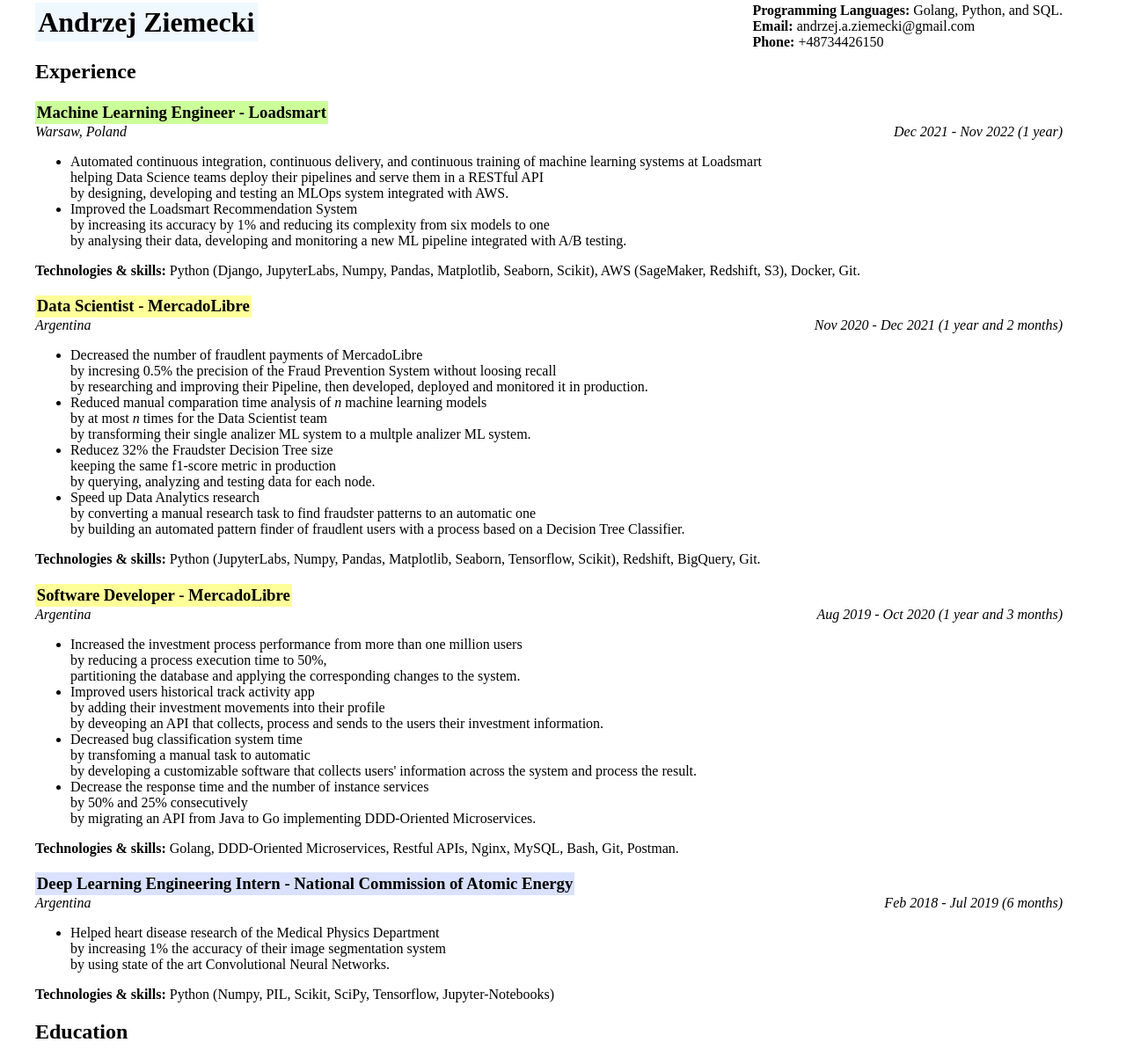
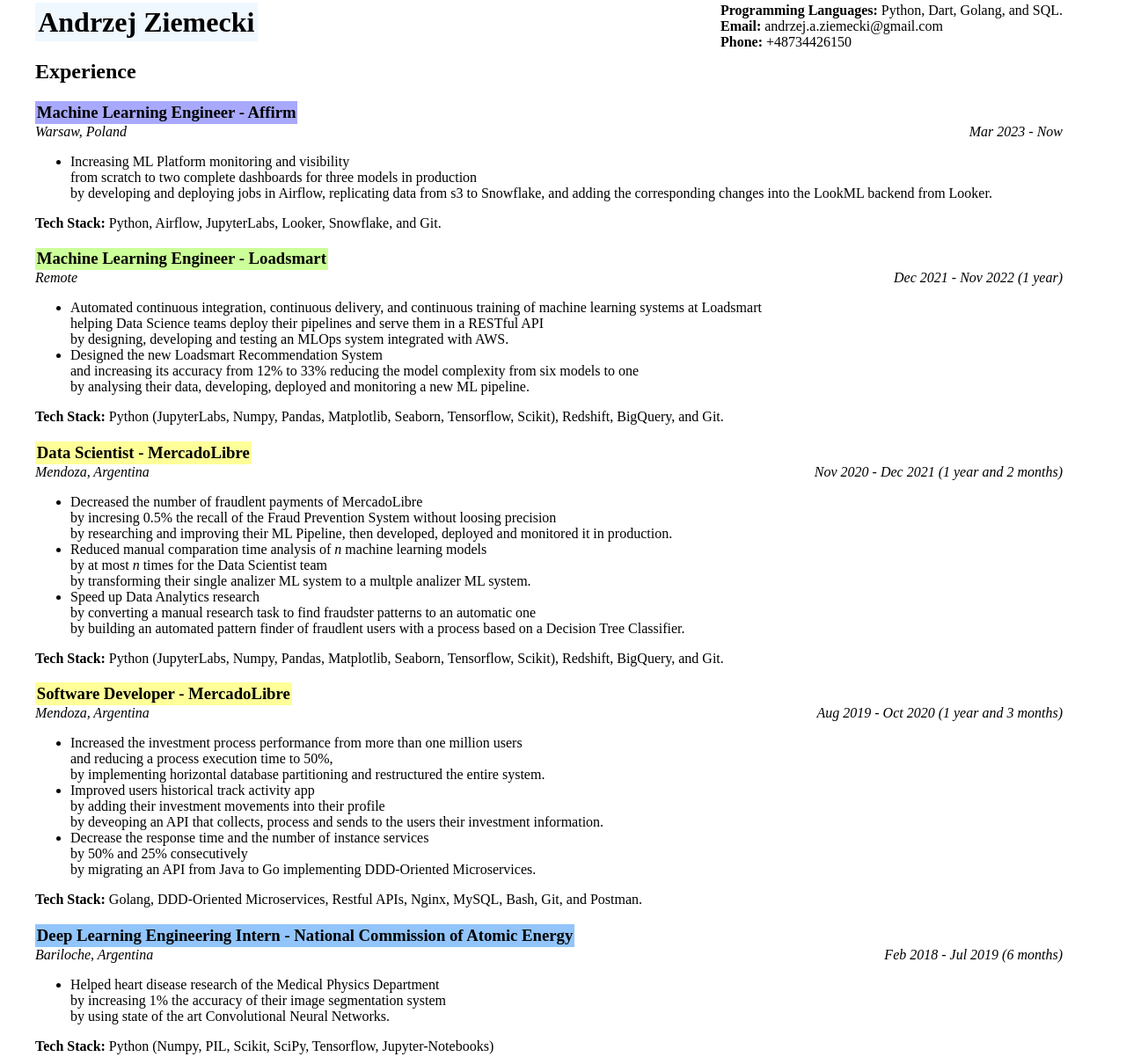
Before and after one commit to andresziemecki/andresziemecki, a plain HTML site: page cv.html in a window 1280 px wide. Shown: the part 42-1244 px from the top of the page at 88% size. Drawn offline with Linux system fonts and the light colour scheme.

Commit message:
cv updated 12-jun-2023

```diff
--- a/cv.html
+++ b/cv.html
@@ -34,6 +34,11 @@
             padding: 0.1em;
         }
 
+
+        .AF {
+            background-color: #A8A9FC;
+
+        }
         .LS {
             background-color: rgb(127, 255, 0, 0.4);
 
@@ -44,7 +49,7 @@
         }
 
         .CNEA {
-            background-color: rgb(65, 105, 255, 0.2);
+            background-color: #92C5FC;
         }
 
         .IB {
@@ -61,7 +66,7 @@
 <body>
 
     <section>
-        <b>Programming Languages: </b> Golang, Python, and SQL. <br>
+        <b>Programming Languages: </b> Python, Dart, Golang, and SQL. <br>
         <b>Email:</b> andrzej.a.ziemecki@gmail.com<br>
         <b>Phone:</b> +48734426150
     </section>
@@ -69,8 +74,23 @@
 
     <h2>Experience</h2>
 
+    <h3 class="AF">Machine Learning Engineer - Affirm</h3>
+    <i>Warsaw, Poland</i>
+    <i class="left">Mar 2023 - Now</i>
+    <ul>
+        <li>
+            Increasing ML Platform monitoring and visibility <br>
+            from scratch to two complete dashboards for three models in production <br>
+            by developing and deploying jobs in Airflow, replicating data from s3 to Snowflake, and adding the corresponding changes into the LookML backend from Looker.
+        </li>
+    </ul>
+
+    <p>
+        <b>Tech Stack:</b> Python, Airflow, JupyterLabs, Looker, Snowflake, and Git.
+    </p>
+
     <h3 class="LS">Machine Learning Engineer - Loadsmart</h3>
-    <i>Warsaw, Poland</i>
+    <i>Remote</i>
     <i class="left">Dec 2021 - Nov 2022 (1 year)</i>
     <ul>
         <li>
@@ -81,40 +101,35 @@
         </li>
 
         <li>
-            Improved the Loadsmart Recommendation System <br>
-            by increasing its accuracy by 1% and reducing its complexity from six models to one <br>
-            by analysing their data, developing and monitoring a new ML pipeline integrated with A/B testing.
+            Designed the new Loadsmart Recommendation System <br>
+            and increasing its accuracy from 12% to 33% reducing the model complexity from six models to one <br>
+            by analysing their data, developing, deployed and monitoring a new ML pipeline.
         </li>
     </ul>
 
+    <p>
+        <b>Tech Stack:</b> Python (JupyterLabs, Numpy, Pandas, Matplotlib, Seaborn, Tensorflow, Scikit),
+        Redshift, BigQuery, and Git.
+    </p>
 
-    <p>
-        <b>Technologies & skills:</b> Python (Django, JupyterLabs, Numpy, Pandas, Matplotlib, Seaborn, Scikit), AWS
-        (SageMaker, Redshift, S3), Docker, Git.
-    </p>
 
     <h3 class="MELI">Data Scientist - MercadoLibre</h3>
     <i>
-        Argentina
+        Mendoza, Argentina
     </i>
     <i class="left">Nov 2020 - Dec 2021 (1 year and 2 months)</i>
     <ul>
 
         <li>
             Decreased the number of fraudlent payments of MercadoLibre <br>
-            by incresing 0.5% the precision of the Fraud Prevention System without loosing recall <br>
-            by researching and improving their Pipeline, then developed, deployed and monitored
+            by incresing 0.5% the recall of the Fraud Prevention System without loosing precision <br>
+            by researching and improving their ML Pipeline, then developed, deployed and monitored
             it in production.
         </li>
         <li>
             Reduced manual comparation time analysis of <i>n</i> machine learning models <br>
             by at most <i>n</i> times for the Data Scientist team<br>
             by transforming their single analizer ML system to a multple analizer ML system.
-        </li>
-        <li>
-            Reducez 32% the Fraudster Decision Tree size<br>
-            keeping the same f1-score metric in production <br>
-            by querying, analyzing and testing data for each node.
         </li>
         <li>
             Speed up Data Analytics research <br>
@@ -125,30 +140,24 @@
     </ul>
 
     <p>
-        <b>Technologies & skills:</b> Python (JupyterLabs, Numpy, Pandas, Matplotlib, Seaborn, Tensorflow, Scikit),
-        Redshift, BigQuery, Git.
+        <b>Tech Stack:</b> Python (JupyterLabs, Numpy, Pandas, Matplotlib, Seaborn, Tensorflow, Scikit),
+        Redshift, BigQuery, and Git.
     </p>
 
     <h3 class="MELI">Software Developer - MercadoLibre</h3>
 
-    <i>Argentina</i>
+    <i>Mendoza, Argentina</i>
     <i class="left">Aug 2019 - Oct 2020 (1 year and 3 months)</i>
     <ul>
         <li>
             Increased the investment process performance from more than one million users<br>
-            by reducing a process execution time to 50%, <br>
-            partitioning the database and applying the corresponding changes to the system.
+            and reducing a process execution time to 50%, <br>
+            by implementing horizontal database partitioning and restructured the entire system.
         </li>
         <li>
             Improved users historical track activity app<br>
             by adding their investment movements into their profile<br>
             by deveoping an API that collects, process and sends to the users their investment information.
-        </li>
-        <li>
-            Decreased bug classification system time <br>
-            by transfoming a manual task to automatic <br>
-            by developing a customizable software that collects users' information across the system and process the
-            result.
         </li>
         <li>
             Decrease the response time and the number of instance services <br>
@@ -158,14 +167,14 @@
 
     </ul>
     <p>
-        <b>Technologies & skills:</b> Golang, DDD-Oriented Microservices, Restful APIs, Nginx, MySQL, Bash, Git,
+        <b>Tech Stack:</b> Golang, DDD-Oriented Microservices, Restful APIs, Nginx, MySQL, Bash, Git, and
         Postman.
     </p>
     <h3 class="CNEA">
         Deep Learning Engineering Intern - National Commission of Atomic Energy
     </h3>
     <i>
-        Argentina
+        Bariloche, Argentina
     </i>
     <i class="left">Feb 2018 - Jul 2019 (6 months)</i>
     <ul>
@@ -176,7 +185,7 @@
         </li>
     </ul>
     <p>
-        <b>Technologies & skills:</b> Python (Numpy, PIL, Scikit, SciPy, Tensorflow, Jupyter-Notebooks)
+        <b>Tech Stack:</b> Python (Numpy, PIL, Scikit, SciPy, Tensorflow, Jupyter-Notebooks)
     </p>
 
     <h2>
```
